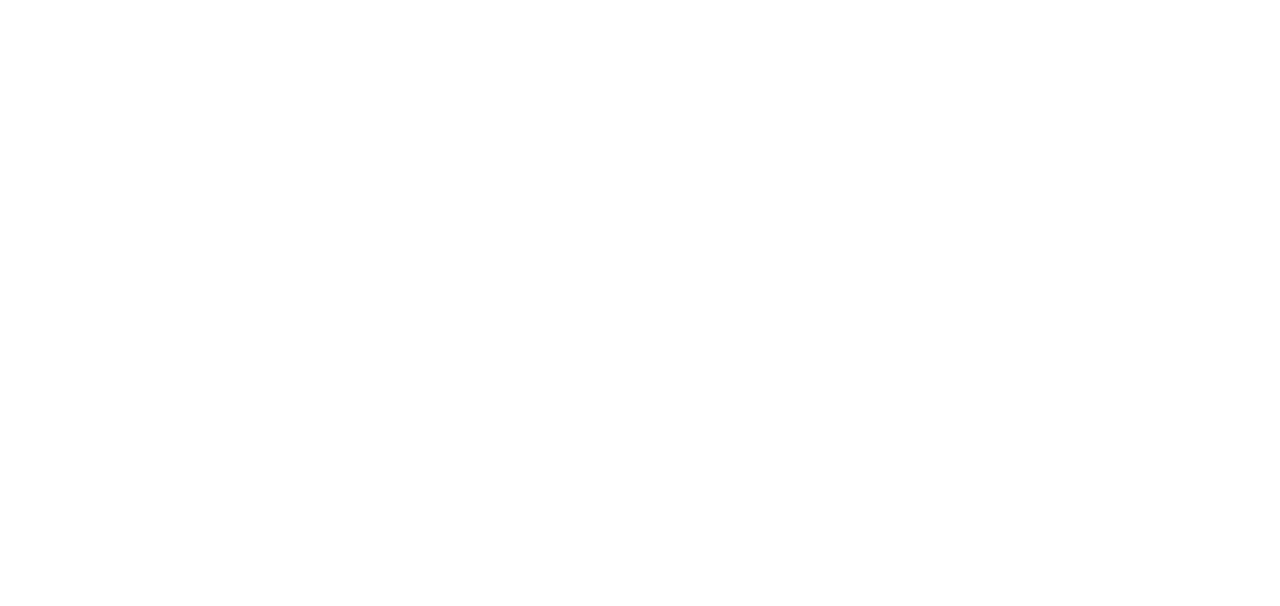
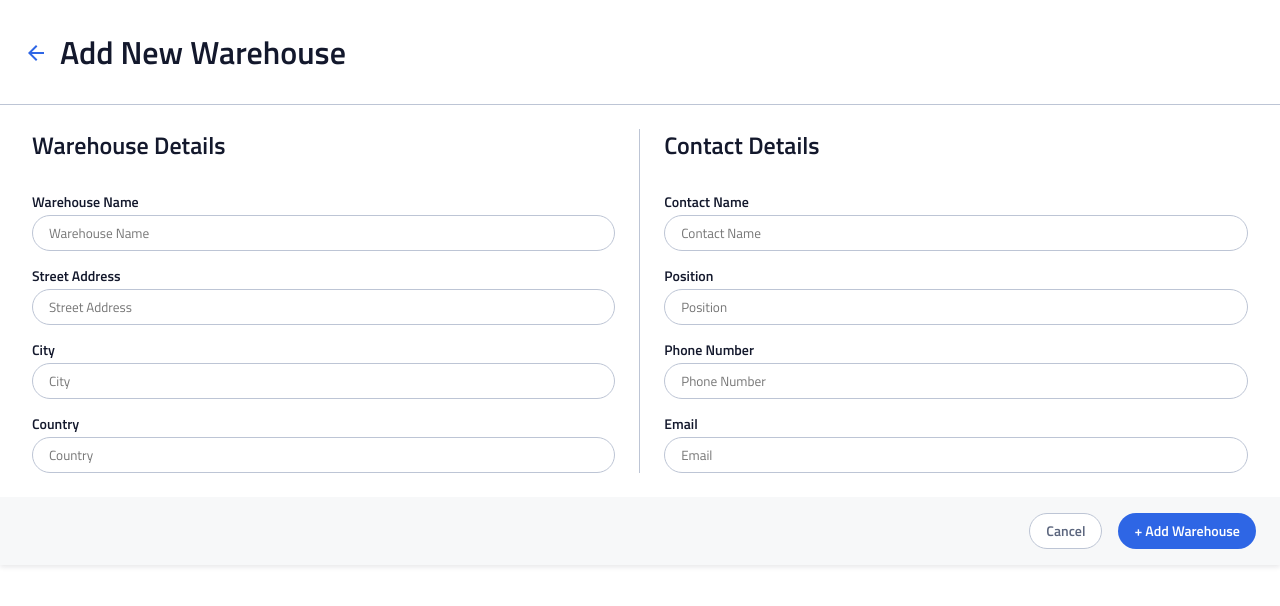
Before and after one commit to timohuennebeck/instock-jon, a React (Create React App) app: page /warehouses/add in a window 1280 px wide. Before the commit this address had no page. Shown: the top 606 px of the page. Built offline with nearby package versions, Linux system fonts and the light colour scheme.

Commit message:
add useRef to form to pull input

```diff
--- a/src/App.js
+++ b/src/App.js
@@ -1,7 +1,7 @@
 import './App.scss';
 import { BrowserRouter as Router, Routes, Route } from 'react-router-dom';
 // import WarehousesDetailsEdit from './pages/WarehousesDetailsEdit/WarehousesDetailsEdit';
-// import WarehousesDetailsAdd from './pages/WarehouseDetailsAdd/WarehousesDetailsAdd';
+import WarehousesDetailsAdd from './pages/WarehouseDetailsAdd/WarehousesDetailsAdd';
 // import DeleteNotification from './components/DeleteNotification/DeleteNotification';
 // import PageHeader from './components/PageHeader/PageHeader';
 // import WarehouseList from './pages/WarehouseList/WarehouseList';
@@ -20,7 +20,7 @@ function App() {
           <Route path='/inventory' element={<InventoryList />} /> */}
           {/* <Route path='/warehouses/:id' element={<WarehouseDetails />} /> */}
           {/* <Route path="warehouses/:id/edit" element={<WarehousesDetailsEdit />}/> */}
-          {/* <Route path="warehouses/add" element={<WarehousesDetailsAdd />}/> */}
+          <Route path="warehouses/add" element={<WarehousesDetailsAdd />}/>
           {/* <Route part='inventory/:id' element={<InventoryDetail />} /> */}
         </Routes>
       </Router>
--- a/src/components/InputField/InputField.jsx
+++ b/src/components/InputField/InputField.jsx
@@ -1,11 +1,11 @@
 import "./InputField.scss"
 
-function InputField({ label, placeholder, value }) {
+function InputField({ label, placeholder, value, name }) {
     return (
         <>
             <div className="input-field">
                 <h3 className="input-field__label">{label}</h3>
-                <input className="input-field__value" value={value} placeholder={placeholder} />
+                <input className="input-field__value" value={value} placeholder={placeholder} name={name}/>
             </div>
         </>
     );
--- a/src/components/NavButton/NavButton.jsx
+++ b/src/components/NavButton/NavButton.jsx
@@ -1,15 +1,16 @@
 import "./NavButton.scss";
 import { Link } from "react-router-dom";
 
-function NavButton({ link, content, backgroundColor, fontColor, border }) {
+function NavButton({ link, content, backgroundColor, fontColor, border, onSubmit }) {
     return (
         <Link to={link} className="button-link">
             <button
+                onClick={onSubmit}
                 className="button"
                 style={{
                     backgroundColor: `${backgroundColor}`,
                     color: `${fontColor}`,
-                    border: `${border}`
+                    border: `${border}`,
                 }}
             >
                 {content}
--- a/src/pages/WarehouseDetailsAdd/WarehousesDetailsAdd.jsx
+++ b/src/pages/WarehouseDetailsAdd/WarehousesDetailsAdd.jsx
@@ -1,17 +1,20 @@
 import "./WarehousesDetailsAdd.scss";
 import { Link } from "react-router-dom";
+import { useRef } from "react";
 import InputField from "../../components/InputField/InputField";
 import NavButton from "../../components/NavButton/NavButton";
 import ArrowBack from "../../assets/images/icons/arrow_back-24px.svg";
 
 function WarehousesDetailsAdd() {
-    const submitHandle = () => {
-        console.log("Hello");
+    const formValues = useRef();
+
+    const handleSubmit = () => {
+        console.log(formValues.current.contactName.value);
     };
 
     return (
         <>
-            <article className="warehouse-add">
+            <article className="warehouse-add" onSubmit={handleSubmit}>
                 <div className="warehouse-add__header">
                     <Link to="/warehouses/:id" className="warehouse-add__header-link">
                         <img src={ArrowBack} alt="" className="warehouse-add__header-img" />
@@ -19,28 +22,55 @@ function WarehousesDetailsAdd() {
                     <h1>Add New Warehouse</h1>
                 </div>
 
-                <form className="warehouse-add__details">
+                <form className="warehouse-add__details" ref={formValues}>
                     <div className="warehouse-add__details-address">
                         <h2 className="warehouse-add__details-address-header">Warehouse Details</h2>
                         <InputField
                             label="Warehouse Name"
+                            placeholder="Warehouse Name"
                             name="warehouseName"
-                            placeholder="Warehouse Name"
                         />
-                        <InputField label="Street Address" placeholder="Street Address" />
-                        <InputField label="City" placeholder="City" />
-                        <InputField label="Country" placeholder="Country" />
+                        <InputField
+                            label="Street Address"
+                            placeholder="Street Address"
+                            name="streetAddress"
+                        />
+                        <InputField
+                            label="City"
+                            placeholder="City"
+                            name="city"
+                        />
+                        <InputField
+                            label="Country"
+                            placeholder="Country"
+                            name="country"
+                        />
                     </div>
 
                     <div className="warehouse-add__details-contact">
                         <h2 className="warehouse-add__details-contact-header">Contact Details</h2>
-                        <InputField label="Contact Name" placeholder="Contact Name" />
-                        <InputField label="Position" placeholder="Position" />
-                        <InputField label="Phone Number" placeholder="Phone Number" />
-                        <InputField label="Email" placeholder="Email" />
+                        <InputField
+                            label="Contact Name"
+                            placeholder="Contact Name"
+                            name="contactName"
+                        />
+                        <InputField
+                            label="Position"
+                            placeholder="Position"
+                            name="position"
+                        />
+                        <InputField
+                            label="Phone Number"
+                            placeholder="Phone Number"
+                            name="phoneNumber"
+                        />
+                        <InputField
+                            label="Email"
+                            placeholder="Email"
+                            name="email"
+                        />
                     </div>
                 </form>
-
                 <div className="warehouse-add__buttons">
                     <NavButton
                         content="Cancel"
@@ -48,7 +78,11 @@ function WarehousesDetailsAdd() {
                         fontColor="#5C667E"
                         border="1px solid #BDC5D5"
                     />
-                    <NavButton content="+ Add Warehouse" backgroundColor="#2E66E5" />
+                    <NavButton
+                        content="+ Add Warehouse"
+                        backgroundColor="#2E66E5"
+                        onSubmit={handleSubmit}
+                    />
                 </div>
             </article>
         </>
--- a/src/pages/WarehouseDetailsAdd/WarehousesDetailsAdd.scss
+++ b/src/pages/WarehouseDetailsAdd/WarehousesDetailsAdd.scss
@@ -2,6 +2,10 @@
 @use "../../styles/partials/mixins" as *;
 
 .warehouse-add {
+    @include tablet {
+        box-shadow: 0px 2px 5px 0 rgba(19, 24, 44, 0.1);
+    }
+
     &__header {
         display: flex;
         gap: 12px;
--- a/src/pages/WarehousesDetailsEdit/WarehousesDetailsEdit.scss
+++ b/src/pages/WarehousesDetailsEdit/WarehousesDetailsEdit.scss
@@ -2,6 +2,10 @@
 @use "../../styles/partials/mixins" as *;
 
 .warehouse-edit {
+    @include tablet {
+        box-shadow: 0px 2px 5px 0 rgba(19, 24, 44, 0.1);
+    }
+
     &__header {
         display: flex;
         gap: 12px;
```
